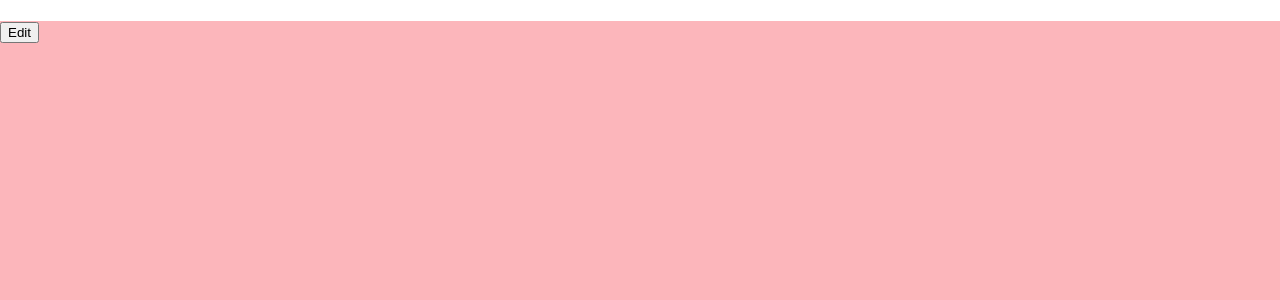
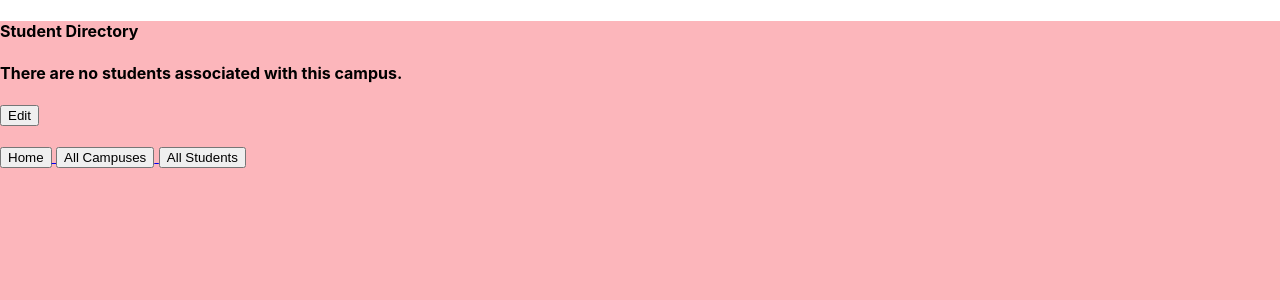
Before and after one commit to yumandee/finalproject-client, a React (Create React App) app: page /campus/1 in a window 1280 px wide. Shown: the top 300 px of the page. Built offline with nearby package versions, Linux system fonts and the light colour scheme; no server answers.

Commit message:
navigation links added

```diff
--- a/src/components/containers/StudentContainer.js
+++ b/src/components/containers/StudentContainer.js
@@ -1,6 +1,9 @@
 import React, { Component } from "react";
 import { connect } from "react-redux";
-import { fetchStudentThunk } from "../../store/thunks";
+import {
+  fetchStudentThunk,
+  deleteStudentThunk
+ } from "../../store/thunks";
 import { StudentView } from "../views";
 
 class StudentContainer extends Component {
@@ -13,6 +16,7 @@ class StudentContainer extends Component {
     return (
       <StudentView
         student={this.props.student}
+        deleteStudent={this.props.deleteStudent}
       />
     );
   }
@@ -29,6 +33,7 @@ const mapState = (state) => {
 const mapDispatch = (dispatch) => {
   return {
     fetchStudent: (id) => dispatch(fetchStudentThunk(id)),
+    deleteStudent: (id) => dispatch(deleteStudentThunk(id))
   };
 };
 
--- a/src/components/views/AllCampusesView.js
+++ b/src/components/views/AllCampusesView.js
@@ -16,6 +16,11 @@ const AllCampusesView = (props) => {
         <Link to = {`/newcampus`}>
           <button> Add New Campus</button>
         </Link>
+
+        <br />
+        <br />
+        <Link to="/"> <button> Home </button> </Link>
+        <Link to="/students"> <button> All Students </button></Link>
       </div>
 
     );
@@ -43,6 +48,11 @@ const AllCampusesView = (props) => {
       <Link to = {`/newcampus`}>
         <button> Add New Campus </button>
       </Link>
+
+      <br />
+      <br />
+      <Link to="/"> <button> Home </button> </Link>
+      <Link to="/students"> <button> All Students </button></Link>
     </div>
   );
 };
--- a/src/components/views/AllStudentsView.js
+++ b/src/components/views/AllStudentsView.js
@@ -2,7 +2,7 @@ import { Link } from "react-router-dom";
 
 const AllStudentsView = (props) => {
   const {students, deleteStudent} = props;
-
+  console.log(students.length)
   if (!students.length) {
     return (
     <div>
@@ -10,6 +10,11 @@ const AllStudentsView = (props) => {
       <Link to={`/newstudent`}>
         <button> Add New Student </button>
       </Link>
+
+      <br />
+      <br />
+      <Link to="/"> <button> Home </button> </Link>
+      <Link to="/campuses"> <button> All Campuses </button></Link>
     </div>
     );
   }
@@ -32,6 +37,12 @@ const AllStudentsView = (props) => {
       <Link to={`/newstudent`}>
         <button> Add New Student </button>
       </Link>
+
+      <br />
+      <br />
+      <Link to="/"> <button> Home </button> </Link>
+      <Link to="/campuses"> <button>All Campuses </button> </Link>
+
     </div>
   );
 };
--- a/src/components/views/CampusView.js
+++ b/src/components/views/CampusView.js
@@ -1,16 +1,12 @@
 import { Link } from "react-router-dom"
 
-const CampusView = (props) => {
-  const {campus} = props;
-  // console.log(campus)
+const studentsList = (campus) => {
+  if (!campus.students.length) {
+    return <h4> There are no students associated with this campus. </h4>
+  }
+
   return (
-    <div>
-      <h1>{campus.name}</h1>
-      <p>{campus.imageUrl}</p>
-      <p>{campus.address}</p>
-      <p>{campus.description}</p>
-
-      <ul>
+    <ul>
       {campus.students.map( student => {
         let name = student.firstName + " " + student.lastName;
         let email = student.email;
@@ -25,15 +21,34 @@ const CampusView = (props) => {
             <p> {image} </p>
             <p> {gpa} </p>
 
-           </li>
-
+            </li>
 
         );
       })}
-      </ul>
+    </ul>
+  );
+
+}
+const CampusView = (props) => {
+  const {campus} = props;
+  // console.log(campus)
+  return (
+    <div>
+      <h1>{campus.name}</h1>
+      <p>{campus.imageUrl}</p>
+      <p>{campus.address}</p>
+      <p>{campus.description}</p>
+      <h4> Student Directory </h4>
+      {studentsList(campus)}
       <Link to={`/editcampus/${campus.id}`}>
         <button> Edit {campus.name} </button>
       </Link>
+
+      <br />
+      <br />
+      <Link to="/"> <button> Home </button> </Link>
+      <Link to="/campuses"> <button>All Campuses </button> </Link>
+      <Link to="/students"> <button> All Students </button></Link>
     </div>
 
   );
--- a/src/components/views/EditCampusView.js
+++ b/src/components/views/EditCampusView.js
@@ -56,7 +56,7 @@ const studentsList = (campus, deleteStudent) => {
                   </Link>
                   <span> </span>
                   <button onClick = {() => {
-                     handleDeleteStudent(campus, student.id, deleteStudent)
+                     handleDeleteStudent(student.id, deleteStudent)
                   }}> Delete </button>
                </p>
             </li>
@@ -67,7 +67,7 @@ const studentsList = (campus, deleteStudent) => {
    );
 }
 
-const handleDeleteStudent = (campus, id, deleteStudent) => {
+const handleDeleteStudent = (id, deleteStudent) => {
    deleteStudent(id)
    let li = document.getElementById("student"+id)
    li.parentElement.removeChild(li)
@@ -120,7 +120,17 @@ const EditCampusView = (props) => {
             {studentsList(campus, deleteStudent)}
             <br />
 
+            <div style={{textAlign: 'center'}}>
+               <Link to = "/newstudent"> <button> Add New Student </button> </Link>
+            </div>
+            <br />
          </div>
+
+         <br />
+         <br />
+         <Link to="/"> <button> Home </button> </Link>
+         <Link to="/campuses"> <button>All Campuses </button> </Link>
+         <Link to="/students"> <button> All Students </button></Link>
       </div>
    );
 }
--- a/src/components/views/NewCampusView.js
+++ b/src/components/views/NewCampusView.js
@@ -4,6 +4,7 @@ import Typography from '@material-ui/core/Typography';
 
 import { makeStyles } from '@material-ui/core/styles';
 
+import { Link } from 'react-router-dom';
 
 const useStyles = makeStyles( () => ({
   formContainer:{
@@ -66,6 +67,12 @@ const NewCampusView = (props) => {
           <br/>
         </form>
         </div>
+
+        <br />
+        <br />
+        <Link to="/"> <button> Home </button> </Link>
+        <Link to="/campuses"> <button>All Campuses </button> </Link>
+        <Link to="/students"> <button> All Students </button></Link>
       </div>
 
   )
--- a/src/components/views/NewStudentView.js
+++ b/src/components/views/NewStudentView.js
@@ -3,7 +3,7 @@ import Typography from '@material-ui/core/Typography';
 
 
 import { makeStyles } from '@material-ui/core/styles';
-
+import { Link } from 'react-router-dom';
 
 const useStyles = makeStyles( () => ({
   formContainer:{
@@ -80,12 +80,10 @@ const NewStudentView = (props) => {
           <br/>
           <br/>
 
-          {/* Change to dropdown menu instead! */}
           <label style={{color:'#11153e', fontWeight: 'bold'}}> Campus: </label>
           <select name = "campusId"  onChange = {(e) => handleChange(e)}>
             {idSelection(allCampuses)}
           </select>
-          {/* <input type="text" name="campusId" onChange={(e) => handleChange(e)} /> */}
           <br/>
           <br/>
 
@@ -94,11 +92,22 @@ const NewStudentView = (props) => {
           <br/>
           <br/>
 
+          <label style = {{color: '#11153e', fontWeight: 'bold'}}> GPA: </label>
+          <input type = 'number' min = "0.0" max = "4.0" step = "0.1" name = 'gpa' onChange = { (e) => handleChange(e)} />
+          <br />
+          <br />
+
           {button(allCampuses)}
           <br/>
           <br/>
         </form>
         </div>
+
+        <br />
+        <br />
+        <Link to="/"> <button> Home </button> </Link>
+        <Link to="/campuses"> <button>All Campuses </button> </Link>
+        <Link to="/students"> <button> All Students </button></Link>
       </div>
 
   )
--- a/src/components/views/StudentView.js
+++ b/src/components/views/StudentView.js
@@ -1,6 +1,9 @@
 import { Link } from 'react-router-dom'
+
+
+
 const StudentView = (props) => {
-  const { student } = props;
+  const { student, deleteStudent } = props;
   return (
     <div>
       <h1>{student.firstName + " " + student.lastName}</h1>
@@ -13,6 +16,15 @@ const StudentView = (props) => {
       <Link to = {`/editstudent/${student.id}`}>
         <button> Edit </button>
       </Link>
+      <span> </span>
+      <Link to = "/students">
+        <button onClick = {() => deleteStudent(student.id)}> Delete </button>
+      </Link>
+      <br />
+      <br />
+      <Link to="/"> <button> Home </button> </Link>
+      <Link to="/campuses"> <button>All Campuses </button> </Link>
+      <Link to="/students"> <button> All Students </button></Link>
     </div>
   );
 
```
